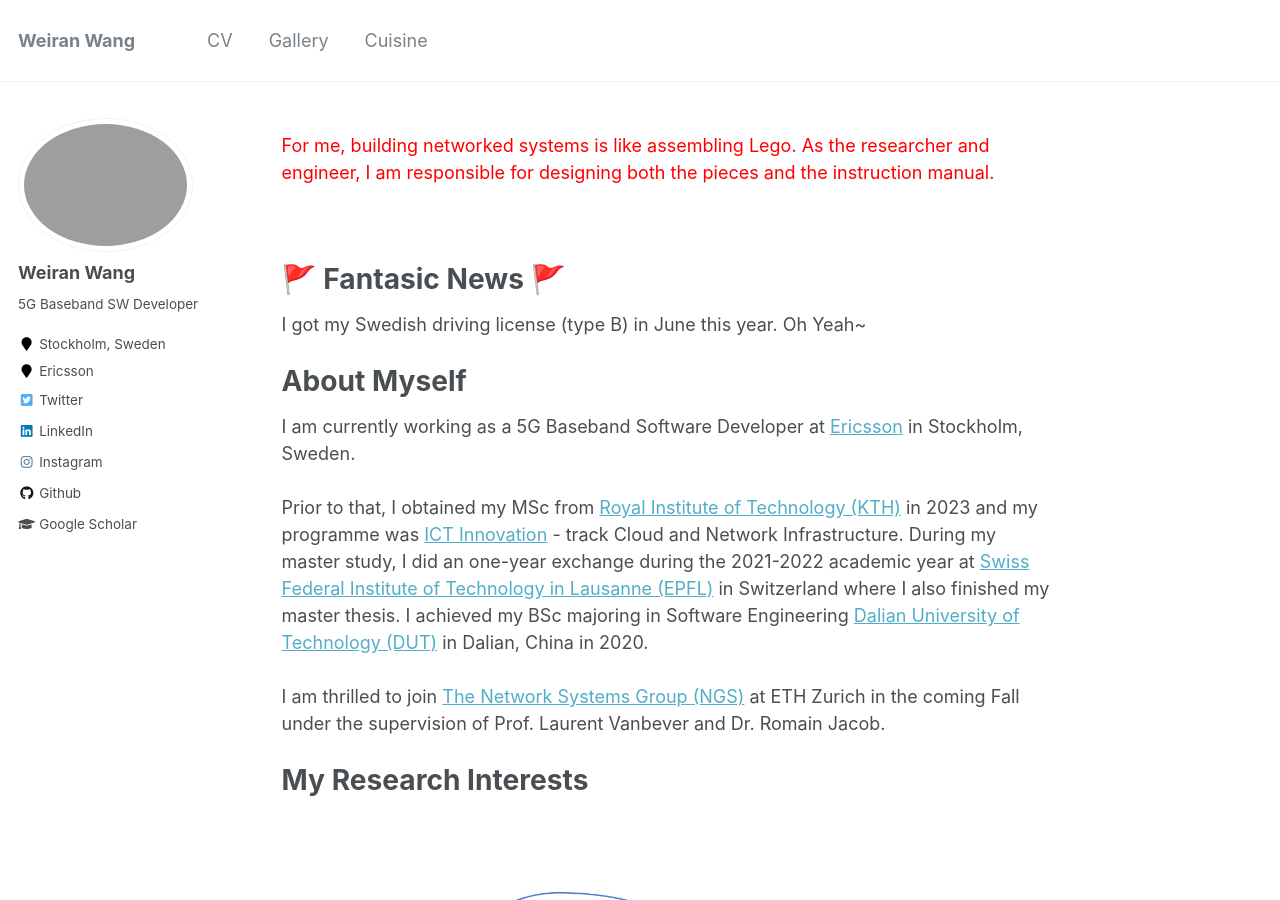
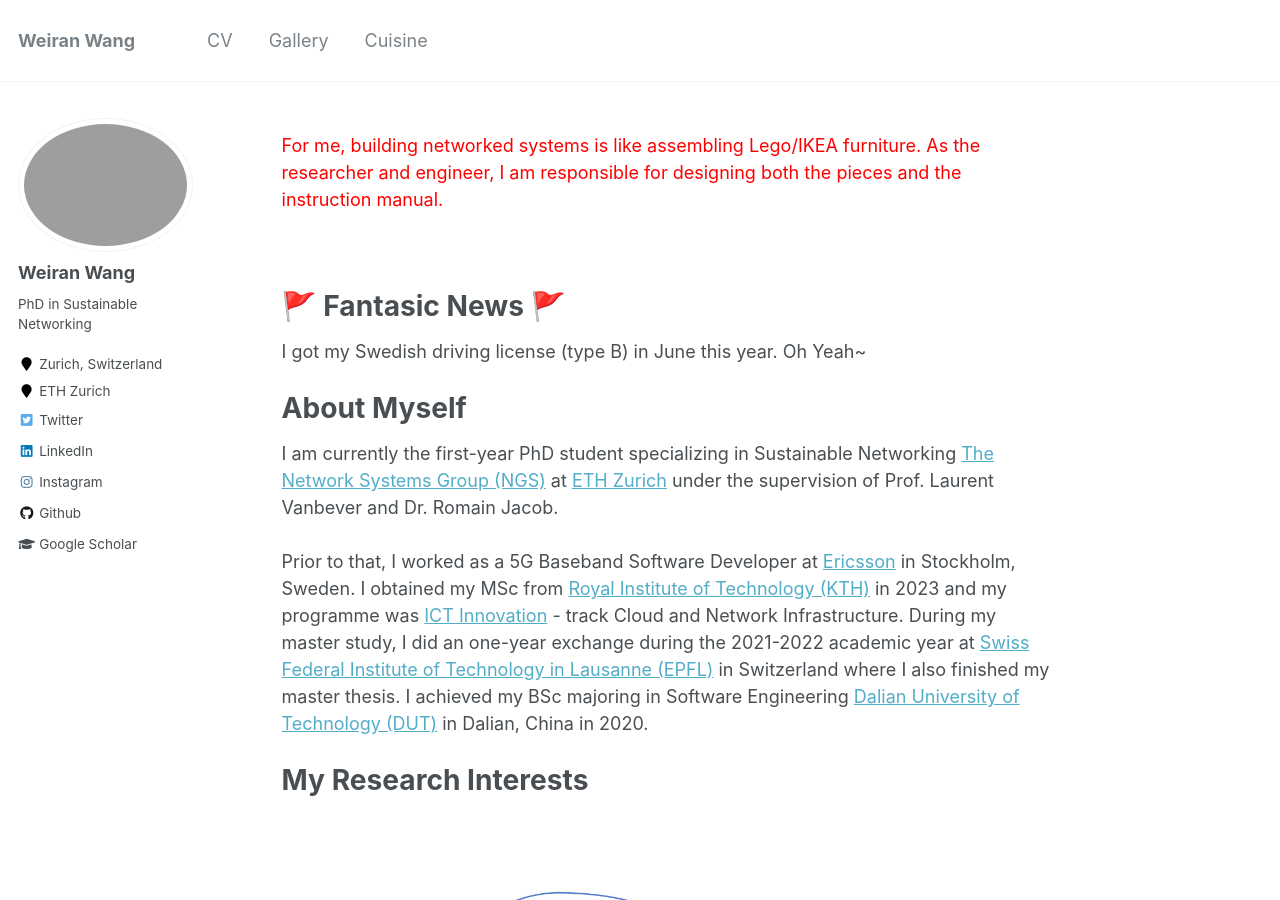
Before and after one commit to wangweiran0129/wangweiran0129.github.io, a Jekyll site: the page built from _pages/about.html, in a window 1280 px wide and 900 px high. Built offline with Jekyll 4.4.1, drawn with Linux system fonts in a browser that asks for light colours; some of the changed text lies outside the part shown.

Commit message:
Update my profile as the start of the PhD

```diff
--- a/_config.yml
+++ b/_config.yml
@@ -82,9 +82,9 @@ analytics:
 author:
   name             : "Weiran Wang"
   avatar           : "profile.png"
-  bio              : "5G Baseband SW Developer"
-  location         : "Stockholm, Sweden"
-  employer         : "Ericsson"
+  bio              : "PhD in Sustainable Networking"
+  location         : "Zurich, Switzerland"
+  employer         : "ETH Zurich"
   pubmed           : # "https://www.ncbi.nlm.nih.gov/pubmed/?term=john+snow"
   googlescholar    : "https://scholar.google.com/citations?hl=en&user=tnTAPYIAAAAJ"
   email            :
--- a/_includes/footer.html
+++ b/_includes/footer.html
@@ -1,8 +1,6 @@
 {% include base_path %}
 
 <br>
-<i class="fa fa-fw fa-envelope" aria-hidden="true"></i> weiran.a.wang@ericsson.com</a>
+<i class="fa fa-fw fa-envelope" aria-hidden="true"></i> weirwang@ethz.ch</a>
 <br>
-<i class="fa fa-fw fa-envelope" aria-hidden="true"></i> weiranw@kth.se</a>
-<br>
-<i class="fa fa-map-marker" aria-hidden="true"></i> Ericsson Building 10, Isafjordsgatan 10, 16440 Kista, Stockholm, Sweden</a>
+<i class="fa fa-map-marker" aria-hidden="true"></i> Gloriastrasse 35, 8006 Zürich, Switzerland</a>
--- a/_pages/about.html
+++ b/_pages/about.html
@@ -8,7 +8,7 @@ redirect_from:
   - /about.html
 ---
 
-<p style="color: red;">For me, building networked systems is like assembling Lego. As the researcher and engineer, I am responsible for designing both the pieces and the instruction manual.</p>
+<p style="color: red;">For me, building networked systems is like assembling Lego/IKEA furniture. As the researcher and engineer, I am responsible for designing both the pieces and the instruction manual.</p>
 <br>
 <br>
 
@@ -18,13 +18,10 @@ I got my Swedish driving license (type B) in June this year. Oh Yeah~
 <br>
 
 <h1>About Myself</h1>
-I am currently working as a 5G Baseband Software Developer at <a href="https://www.ericsson.com/en">Ericsson</a> in Stockholm, Sweden.
+I am currently the first-year PhD student specializing in Sustainable Networking <a href="https://nsg.ee.ethz.ch/">The Network Systems Group (NGS)</a> at <a href="https://ee.ethz.ch/">ETH Zurich</a> under the supervision of Prof. Laurent Vanbever and Dr. Romain Jacob.
 <br>
 <br>
-Prior to that, I obtained my MSc from <a href="https://www.kth.se/en">Royal Institute of Technology (KTH)</a> in 2023 and my programme was <a href="https://www.kth.se/en/studies/master/ict-innovation">ICT Innovation</a> - track Cloud and Network Infrastructure. During my master study, I did an one-year exchange during the 2021-2022 academic year at <a href="https://www.epfl.ch/en/">Swiss Federal Institute of Technology in Lausanne (EPFL)</a> in Switzerland where I also finished my master thesis. I achieved my BSc majoring in Software Engineering <a href="https://en.dlut.edu.cn/">Dalian University of Technology (DUT)</a> in Dalian, China in 2020.
-<br>
-<br>
-I am thrilled to join <a href="https://nsg.ee.ethz.ch/">The Network Systems Group (NGS)</a> at ETH Zurich in the coming Fall under the supervision of Prof. Laurent Vanbever and Dr. Romain Jacob.
+Prior to that, I worked as a 5G Baseband Software Developer at <a href="https://www.ericsson.com/en">Ericsson</a> in Stockholm, Sweden. I obtained my MSc from <a href="https://www.kth.se/en">Royal Institute of Technology (KTH)</a> in 2023 and my programme was <a href="https://www.kth.se/en/studies/master/ict-innovation">ICT Innovation</a> - track Cloud and Network Infrastructure. During my master study, I did an one-year exchange during the 2021-2022 academic year at <a href="https://www.epfl.ch/en/">Swiss Federal Institute of Technology in Lausanne (EPFL)</a> in Switzerland where I also finished my master thesis. I achieved my BSc majoring in Software Engineering <a href="https://en.dlut.edu.cn/">Dalian University of Technology (DUT)</a> in Dalian, China in 2020.
 <br>
 <br>
 
```
Also changed, not shown: other parts of _pages/about.html (+1 -1 lines).
